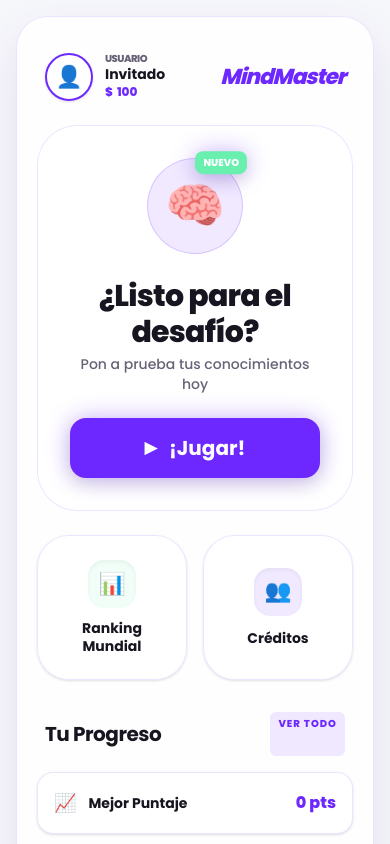
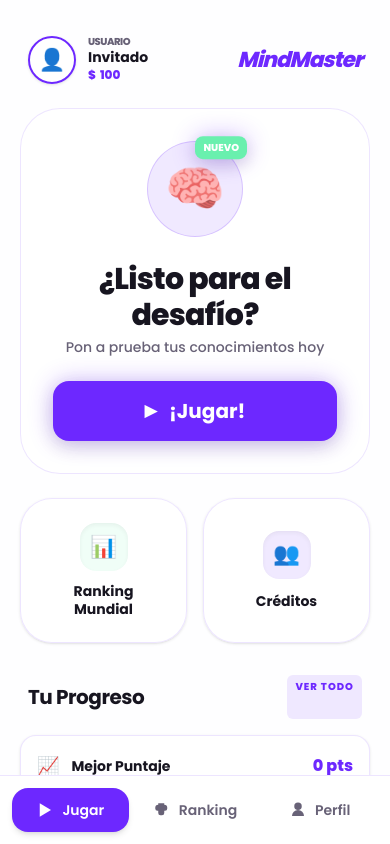
Before and after one commit to ValeriaZulu/MindMaster, a React (Vite) app: page /home in a window 390 px wide. Shown: the top 844 px of the page. Built offline with nearby package versions, Linux system fonts and the light colour scheme; no server answers.

Commit message:
docs: completar README y ajustar MobileLayout para visualización en dispositivos reales

```diff
--- a/src/components/layout/MobileLayout.tsx
+++ b/src/components/layout/MobileLayout.tsx
@@ -1,4 +1,4 @@
-import { Link, NavLink } from 'react-router-dom'
+import { NavLink } from 'react-router-dom'
 import type { ReactNode } from 'react'
 
 type MobileLayoutProps = {
@@ -17,8 +17,16 @@ const navItems = [
 
 export function MobileLayout({ title, subtitle, showNavigation = true, showHeader = true, children }: MobileLayoutProps) {
     return (
-        <main className="min-h-screen bg-master-bg px-4 py-4 text-master-text sm:px-6">
-            <section className="mx-auto flex min-h-[calc(100vh-2rem)] w-full max-w-md flex-col overflow-hidden rounded-[2rem] border border-master-border bg-master-surface shadow-[var(--app-shadow)] backdrop-blur-xl">
+        /* Eliminamos el padding lateral y vertical en móvil para que no sobren bordes */
+        <main className="min-h-screen bg-master-bg text-master-text">
+
+            {/* - h-screen: Ocupa toda la altura en el celular.
+                - sm:h-[calc(100vh-2rem)]: En PC vuelve a ser un contenedor con margen.
+                - sm:my-4: Añade el margen arriba/abajo solo en pantallas grandes.
+                - sm:rounded-[2rem] y sm:border: El diseño redondeado solo se aplica en PC.
+            */}
+            <section className="mx-auto flex h-screen w-full max-w-md flex-col overflow-hidden bg-master-surface shadow-[var(--app-shadow)] backdrop-blur-xl sm:my-4 sm:h-[calc(100vh-2rem)] sm:rounded-[2rem] sm:border sm:border-master-border">
+
                 {showHeader ? (
                     <header className="flex items-center justify-between border-b border-master-border px-5 py-4">
                         <div>
@@ -29,7 +37,10 @@ export function MobileLayout({ title, subtitle, showNavigation = true, showHeade
                     </header>
                 ) : null}
 
-                <div className="flex-1 overflow-y-auto px-5 py-5">{children}</div>
+                {/* El área de contenido ahora tiene un scroll interno independiente */}
+                <div className="flex-1 overflow-y-auto px-5 py-5">
+                    {children}
+                </div>
 
                 {showNavigation ? (
                     <nav className="grid grid-cols-3 gap-2 border-t border-master-border bg-master-surface-strong px-3 py-3 text-center text-xs font-semibold text-master-muted">
@@ -44,7 +55,6 @@ export function MobileLayout({ title, subtitle, showNavigation = true, showHeade
                                 }
                                 to={item.to}
                             >
-                                {/* Inline simple icons */}
                                 {item.icon === 'play' ? (
                                     <svg width="18" height="18" viewBox="0 0 24 24" fill="none" xmlns="http://www.w3.org/2000/svg">
                                         <path d="M5 3v18l15-9L5 3z" fill="currentColor" />
```
Also changed, not shown: 1 other file (tests, documents, lock files or other folders).
